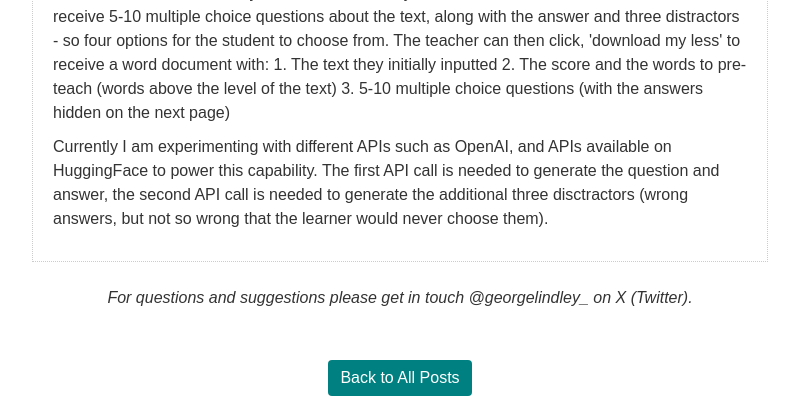
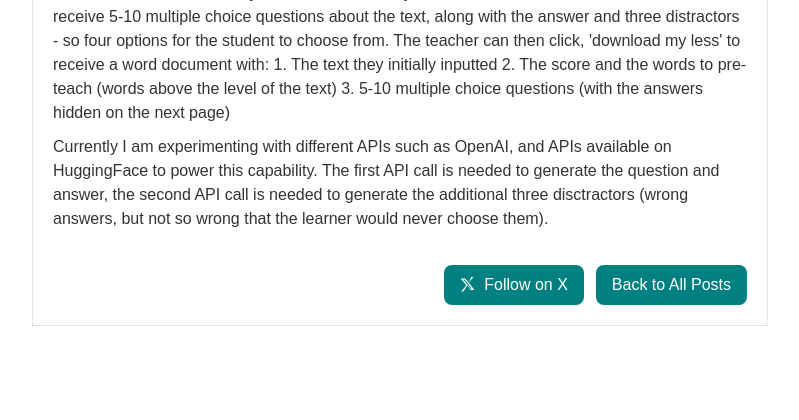
Before and after one commit to oozr/lindley.me, a Flask app: page /1 in a window 1280 px wide. Shown: the part 3438-3858 px from the top of the page, without its empty margins (240-1039 px from the left). After the commit the page ends 3764 px from the top, so only its background shows below. Run offline with Flask 2, Linux system fonts and the light colour scheme.

Commit message:
ccs refactored

```diff
--- a/website/static/styles.css
+++ b/website/static/styles.css
@@ -1,5 +1,7 @@
-/* CSS Variables for theming */
-:root {
+/*******************************
+ * 1. CSS Theme Variables
+ *******************************/
+ :root {
   --background-color: #ffffff;
   --text-color: #333333;
   --heading1-color: teal;
@@ -19,13 +21,14 @@
   --video-background-color: darkgrey;
 }
 
-/* Reset some default browser styles */
+/*******************************
+* 2. Reset & Base Styles
+*******************************/
 body, h1, h2, h3, p {
   margin: 0;
   padding: 0;
 }
 
-/* General styling */
 body {
   font-family: Arial, sans-serif;
   background-color: var(--background-color);
@@ -33,7 +36,9 @@ body {
   transition: background-color 0.3s, color 0.3s;
 }
 
-/* Add padding under paragraphs */
+/*******************************
+* 3. Typography
+*******************************/
 p {
   padding-bottom: 10px;
 }
@@ -60,7 +65,49 @@ h3 {
   font-weight: bold;
 }
 
-/* Toggle slider styles */
+/*******************************
+* 4. Button Styles
+*******************************/
+/* Common button styles */
+.btn-pastel-blue,
+.btn {
+  background-color: var(--heading1-color);
+  color: #fff;
+  border: none;
+  padding: 8px 16px;
+  border-radius: 8px;
+  text-decoration: none;
+  transition: background-color 0.3s ease;
+}
+
+.btn-pastel-blue:hover,
+.btn:hover {
+  background-color: var(--heading2-color);
+  color: #fff;
+  text-decoration: none;
+}
+
+/* Button group layout */
+.button-group {
+  display: flex;
+  gap: 12px;
+}
+
+/* X (Twitter) button specific */
+.x-follow-button {
+  display: inline-flex !important;
+  align-items: center;
+  gap: 8px;
+}
+
+.x-icon {
+  width: 16px;
+  height: 16px;
+}
+
+/*******************************
+* 5. Dark Mode Toggle
+*******************************/
 .switch-container {
   display: flex;
   align-items: center;
@@ -126,21 +173,28 @@ input:checked + .slider:before {
   margin: 0 4px;
 }
 
-/* Custom CSS for buttons */
-.btn-pastel-blue,
-.btn {
-  background-color: var(--heading1-color);
-  color: #fff;
-  border: none;
+/*******************************
+* 6. Blog Post Components
+*******************************/
+/* Container styles */
+.blog-post-container {
+  border: 1px dotted var(--border-color);
+  padding: 20px;
+  margin-bottom: 20px;
 }
 
-.btn-pastel-blue:hover,
-.btn:hover {
-  background-color: var(--heading2-color);
-  color: #fff;
+.blog-post-title {
+  color: var(--heading1-color);
 }
 
-/* Custom CSS for blog post images */
+.blog-post-content {
+  font-family: Arial, sans-serif;
+  font-size: 16px;
+  line-height: 1.6;
+  margin-top: 10px;
+}
+
+/* Image container */
 .blog-post-img-container {
   max-width: 100%;
   overflow: hidden;
@@ -156,34 +210,11 @@ input:checked + .slider:before {
   border-radius: 15px;
   padding: 20px;
   margin-bottom: 10px;
-  background-color: var(--background-color);
-  border: 1px solid var(--border-color);
 }
 
-.blog-post-container {
-  border: 1px dotted var(--border-color);
-  padding: 20px;
-  margin-bottom: 20px;
-}
-
-/* Teal color for blog post titles */
-.blog-post-title {
-  color: var(--heading1-color);
-}
-
-.hide-content {
-  display: none;
-}
-
-/* Additional styling for the blog post content */
-.blog-post-content {
-  font-family: Arial, sans-serif;
-  font-size: 16px;
-  line-height: 1.6;
-  margin-top: 10px;
-}
-
-/* Responsive video container */
+/*******************************
+* 7. Video Container
+*******************************/
 .video-container {
   position: relative;
   overflow: hidden;
@@ -199,3 +230,10 @@ input:checked + .slider:before {
   width: 100%;
   height: 100%;
 }
+
+/*******************************
+* 8. Utility Classes
+*******************************/
+.hide-content {
+  display: none;
+}
--- a/website/templates/blog_post.html
+++ b/website/templates/blog_post.html
@@ -9,21 +9,24 @@
         <h1>{{ blog_post.title }}</h2>
         <p class="text-muted">Posted on {{ blog_post.date }} by {{ blog_post.author }}</p>
         <div class="blog-post-img-container">{{ blog_post.content|safe }}</div>
-        <!-- Display images and videos if available -->
         {% for image_url in blog_post.image_urls %}
           <div class="d-flex justify-content-center mt-3">
             <img src="{{ image_url }}" alt="Image" class="img-fluid rounded" style="max-width: 100%;">
           </div>
         {% endfor %}
+        <div class="d-flex justify-content-end mt-4">
+          <div class="button-group">
+            <a href="https://x.com/georgelindley_" target="_blank" rel="noopener noreferrer" class="btn btn-pastel-blue x-follow-button">
+              <svg xmlns="http://www.w3.org/2000/svg" viewBox="0 0 24 24" class="x-icon" aria-labelledby="xIconTitle">
+                <title id="xIconTitle">X (formerly Twitter) icon</title>
+                <path fill="currentColor" d="M16.99 0h3.308l-7.227 8.26 8.502 11.24H16.17l-5.214-6.817L4.99 21.75H1.68l7.73-8.835L1.254 2.25H8.08l4.713 6.231zm-1.161 17.52h1.833L7.084 4.126H5.117z"/>
+              </svg>
+              Follow on X
+            </a>
+            <a href="{{ url_for('views.blog_home') }}" class="btn btn-pastel-blue">Back to All Posts</a>
+          </div>
+        </div>
       </div>
-      <div class="text-center mt-3">
-        <p><em>For questions and suggestions please get in touch @georgelindley_ on X (Twitter).</em></p>
-      </div>
-      <br>
-      <div class="text-center mt-3">
-        <a href="{{ url_for('views.blog_home') }}" class="btn btn-primary">Back to All Posts</a>
-      </div>
-      <br>
     </div>
   </div>
 </div>
```
